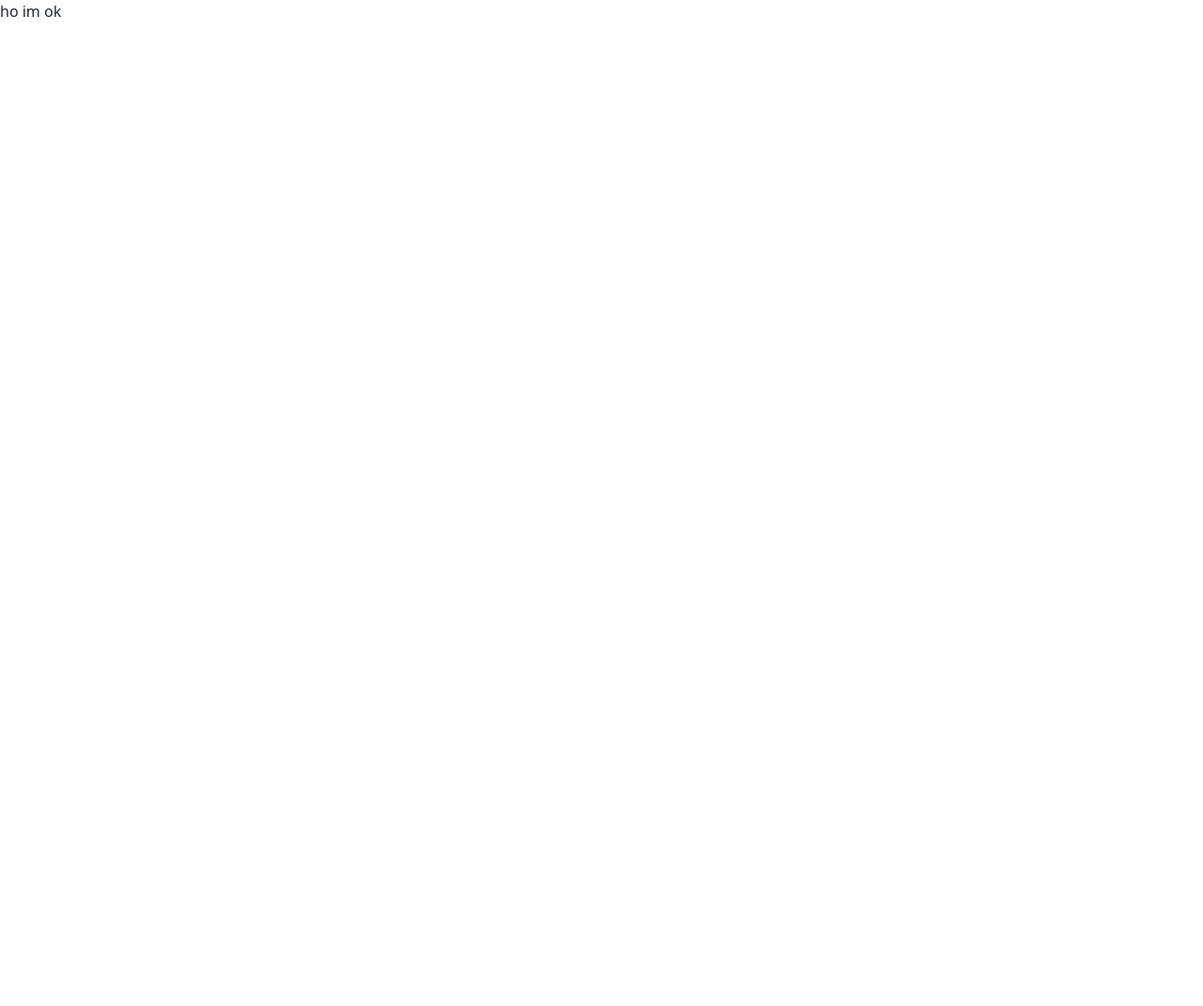
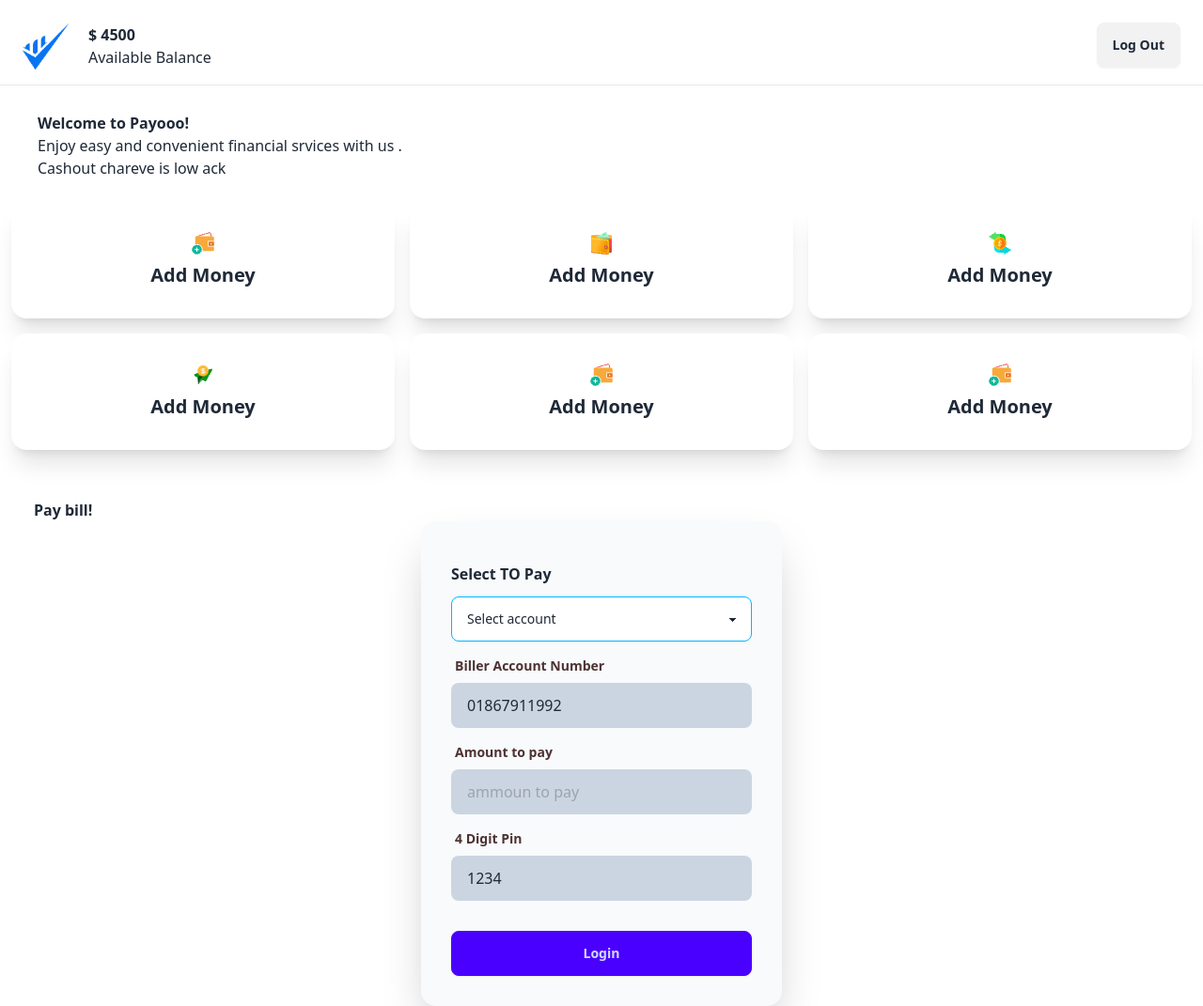
Before and after one commit to trmtanjil/milestone-5, a plain HTML site: page module-27-piyao-project/main.html in a window 1280 px wide. Shown: the whole page at 94% size. Before the commit the page ends 800 px from the top, so only its background shows below. Drawn offline with nearby package versions, Linux system fonts and the light colour scheme.

Commit message:
account pay  commit

```diff
--- a/module-27-piyao-project/main.html
+++ b/module-27-piyao-project/main.html
@@ -1,5 +1,5 @@
-<!DOCTYPE html>
-<html lang="en">
+<!DOCTYPE html >
+<html lang="en" data-theme="light">
 <head>
     <meta charset="UTF-8">
     <meta name="viewport" content="width=device-width, initial-scale=1.0">
@@ -8,7 +8,118 @@
     <script src="https://cdn.tailwindcss.com"></script>
 </head>
 <body>
-    <h1>ho im ok</h1>
+    <section>
+        <div class="flex justify-between mt-6 mx-6">
+            <div class="flex items-center justify-center  selection:">
+                <img  class="w-[50px] h-[50px]" src="./assets/Group.png" alt="">
+           <div class="mx-5 ">
+            <h1 class="font-bold">  $ <span>4500</span></h1>
+            <p>Available Balance</p>
+           </div>
+            </div>
+            <button class="btn  ">Log Out</button>
+        </div>
+        <hr class="my-4">
+        <div class=" ml-10 py-3">
+            <h1 class="font-bold ">Welcome to Payooo!</h1>
+            <p>Enjoy easy and convenient financial srvices with us . <br> Cashout chareve is low ack</p>
+        </div>
+        <section>
+            <div>
+                <div class=" grid grid-cols-3 gap-4 m-3">
+                    <!-- box1 -->
+                    <div class="card bg-base-100  shadow-xl cursor-pointer">
+                        <div class="card-body flex justify-center items-center ">
+                            <img class="w-min" src="./assets/wallet1.png" alt="">
+                          <h2 class="card-title">Add Money</h2>
+                        </div>
+                      </div>
+                      <!-- box 2 -->
+                      <div class="card bg-base-100  shadow-xl cursor-pointer">
+                        <div class="card-body flex justify-center items-center ">
+                            <img class="w-min" src="./assets/purse1.png" alt="">
+                          <h2 class="card-title">Add Money</h2>
+                        </div>
+                      </div>
+                      <!-- box 3 -->
+                      <div class="card bg-base-100  shadow-xl cursor-pointer">
+                        <div class="card-body flex justify-center items-center ">
+                            <img class="w-min" src="./assets/money1.png" alt="">
+                          <h2 class="card-title">Add Money</h2>
+                        </div>
+                      </div>
+                      <!-- box 4 -->
+                      <div class="card bg-base-100  shadow-xl cursor-pointer">
+                        <div class="card-body flex justify-center items-center ">
+                            <img class="w-min" src="./assets/send1.png" alt="">
+                          <h2 class="card-title">Add Money</h2>
+                        </div>
+                      </div>
+                      <!-- box 2 -->
+                      <div class="card bg-base-100  shadow-xl cursor-pointer">
+                        <div class="card-body flex justify-center items-center ">
+                            <img class="w-min" src="./assets/wallet1.png" alt="">
+                          <h2 class="card-title">Add Money</h2>
+                        </div>
+                      </div>
+                      <!-- box 3 -->
+                      <div class="card bg-base-100  shadow-xl cursor-pointer">
+                        <div class="card-body flex justify-center items-center ">
+                            <img class="w-min" src="./assets/wallet1.png" alt="">
+                          <h2 class="card-title">Add Money</h2>
+                        </div>
+                      </div>
+                </div>
+            </div>
+        </section>
+
+
+        <!-- pay bill section -->
+
+         <section>
+            <h1 class="font-bold pt-10 ml-9">Pay bill!</h1>
+            <div class="hero  ">
+
+                <div class="card bg-slate-50 w-full max-w-sm shrink-0 shadow-2xl">
+                  <form class="card-body">
+                    <div>
+                        <h3 class="my-3 font-bold">Select TO Pay</h3>
+                        <select class="select select-info w-full max-w-xs">
+                            <option disabled selected>Select account</option>
+                            <option>nagad</option>
+                            <option>selfin</option>
+                            <option>bkas</option>
+                          </select>
+                    </div>
+                    <div class="form-control">
+                        <label class="label">
+                          <span class="label-text text-[#4d3232] font-bold">Biller Account Number</span>
+                        </label>
+                        <input id="login-number"     value="01867911992"  type="number" placeholder="Enter account number " class="input bg-slate-300" required />
+                      </div>
+                    <div class="form-control">
+                      <label class="label">
+                        <span class="label-text text-[#4d3232] font-bold">Amount to pay</span>
+                      </label>
+                      <input id="login-number" type="number" placeholder="ammoun to pay " class="input bg-slate-300" required />
+                    </div>
+
+                    <div class="form-control">
+                      <label class="label">
+                        <span class="label-text  text-[#4d3232] font-bold">4 Digit Pin</span>
+                      </label>
+                      <input id="login-pin" type="text" value="1234" placeholder="Enter 4 Digit Pin" class="input  bg-slate-300" required />
+
+                    </div>
+
+                    <div class="form-control mt-6">
+                      <button id="login-btn" class="btn btn-primary">Login</button>
+                    </div>
+                  </form>
+                </div>
+              </div>
+         </section>
+    </section>
 
 
 </body>
```
